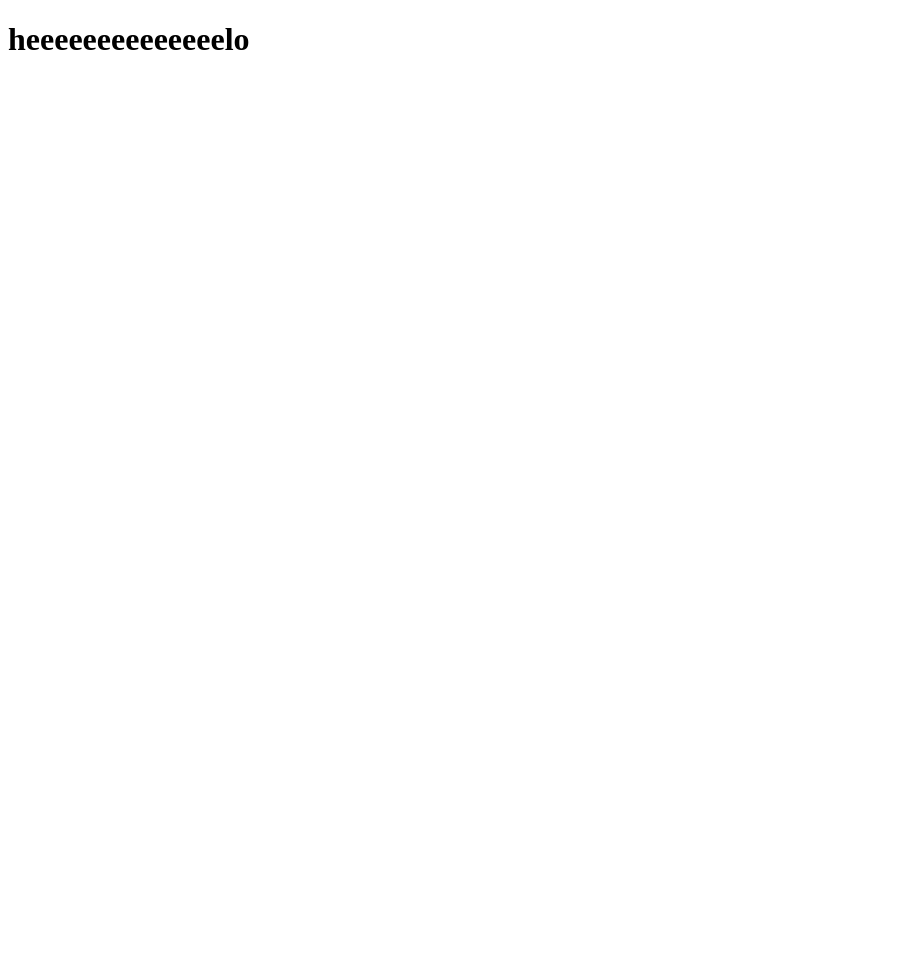
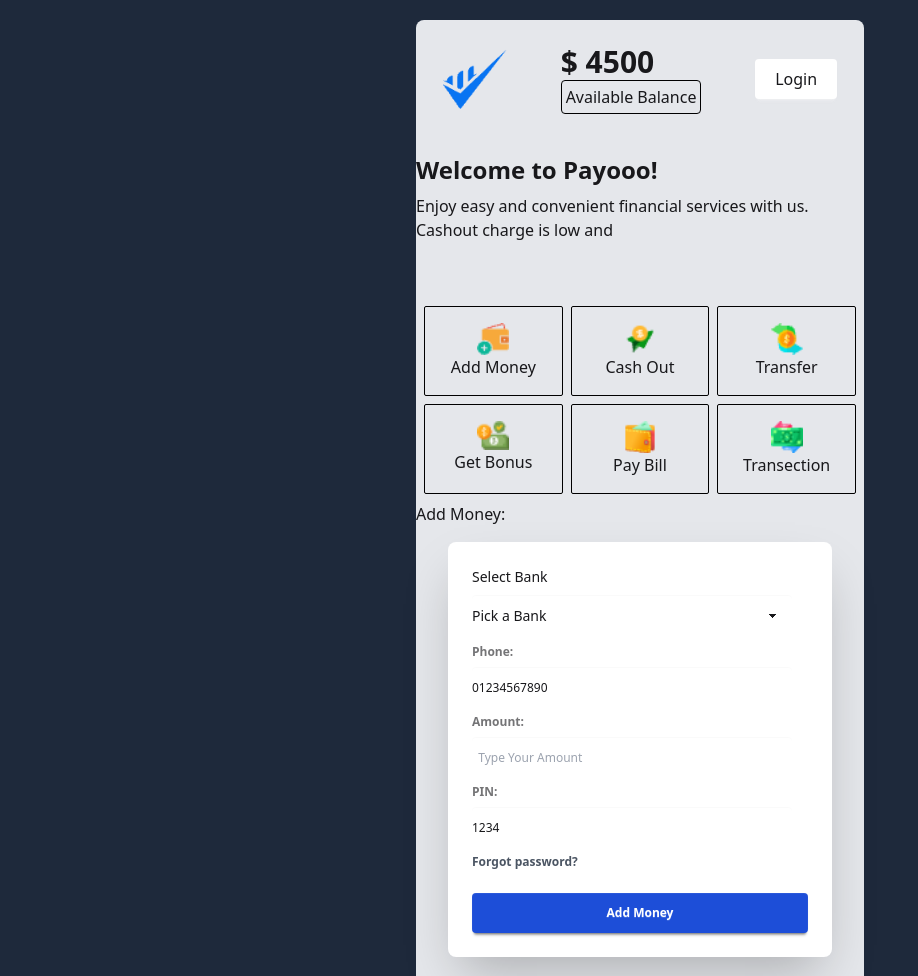
Before and after one commit to sohrab015/payoo-mfs, a plain HTML site: page main.html in a window 1280 px wide. Shown: the top 976 px of the page, without its empty margins (0-918 px from the left). Before the commit the page ends 800 px from the top, so only its background shows below. Drawn offline with nearby package versions, Linux system fonts and the light colour scheme.

Commit message:
add mony section

```diff
--- a/main.html
+++ b/main.html
@@ -1,11 +1,131 @@
 <!DOCTYPE html>
 <html lang="en">
+
 <head>
     <meta charset="UTF-8">
     <meta name="viewport" content="width=device-width, initial-scale=1.0">
+
     <title>Payoo Account</title>
+
+    <link href="https://cdn.jsdelivr.net/npm/daisyui@5" rel="stylesheet" type="text/css" />
+    <script src="https://cdn.jsdelivr.net/npm/@tailwindcss/browser@4"></script>
+
+    <script src="https://cdn.tailwindcss.com"></script>
 </head>
-<body>
-    <h1>heeeeeeeeeeeeeelo</h1>
+
+<body class="bg-slate-800 pt-5">
+    <section class="max-w-md min-h-screen mx-auto py-6 bg-gray-200 rounded-lg">
+        <header>
+
+            <!-- main nav section -->
+            <nav class="flex justify-around items-center">
+                <img class="w-16" src="assets/Group.png" alt="">
+                <div>
+                    <h1 class="text-3xl font-bold">$ <span id="main-balance">4500</span></h1>
+                    <p class="border border-black rounded p-1">Available Balance</p>
+                </div>
+                <button class="btn bg-white p-5">Login</button>
+            </nav>
+
+            <!-- card section -->
+            <section class="mt-10">
+
+                <!-- card descriptions -->
+                <h1 class="text-2xl font-bold mb-2">Welcome to Payooo!</h1>
+                <p>Enjoy easy and convenient financial services with us. Cashout charge is low and </p>
+
+                <!-- card section -->
+                <div class="cards grid grid-cols-3 gap-2 mt-14 p-2">
+
+                    <!-- add money -->
+                    <div class="cursor-pointer box border border-black p-4 text-center rounded-sm ">
+                        <img class="w-8 mx-auto " src="assets/wallet1.png" alt="">
+                        <h3>Add Money</h3>
+                    </div>
+
+                    <!-- cash out -->
+                    <div class="cursor-pointer box border border-black p-4 text-center rounded-sm ">
+                        <img class="w-8 mx-auto " src="assets/send1.png" alt="">
+                        <h3>Cash Out</h3>
+                    </div>
+
+                    <!-- Transfer money -->
+                    <div class="cursor-pointer box border border-black p-4 text-center rounded-sm ">
+                        <img class="w-8 mx-auto " src="assets/money1.png" alt="">
+                        <h3>Transfer</h3>
+                    </div>
+
+                    <!--Get Bonus  -->
+                    <div class="cursor-pointer box border border-black p-4 text-center rounded-sm ">
+                        <img class="w-8 mx-auto " src="assets/bonus1.png" alt="">
+                        <h3>Get Bonus</h3>
+                    </div>
+
+                    <!-- Pay Bill -->
+                    <div class="cursor-pointer box border border-black p-4 text-center rounded-sm ">
+                        <img class="w-8 mx-auto " src="assets/purse1.png" alt="">
+                        <h3>Pay Bill</h3>
+                    </div>
+
+                    <!-- Transection -->
+                    <div class="cursor-pointer box border border-black p-4 text-center rounded-sm ">
+                        <img class="w-8 mx-auto " src="assets/transaction1.png" alt="">
+                        <h3>Transection</h3>
+                    </div>
+
+                </div>
+
+                <!-- add money section -->
+                <section>
+                    <h2>Add Money:</h2>
+
+                    <!-- add money form -->
+                    <div class="">
+                        <div class="hero-content flex-col lg:flex-row-reverse">
+
+                            <div class="card bg-base-100 w-full max-w-sm shrink-0 shadow-2xl">
+                                <div class="card-body">
+                                    <legend>Select Bank</legend>
+                                    <select class="select">
+                                        <option disabled selected>Pick a Bank</option>
+                                        <option value="Bkash">Bkash</option>
+                                        <option value="Nagad">Nagad</option>
+                                        <option value="Rocket">Rocket</option>
+                                    </select>
+
+                                    <fieldset class="fieldset">
+                                        <label class="label font-bold">Phone:</label>
+                                        <input value="01234567890" id="ack-number" type="number" class="input" required placeholder="  Account Number (11 Digit)" />
+
+                                        <label class="label font-bold">Amount:</label>
+                                        <input id="amount" type="number" class="input" required placeholder="  Type Your Amount" />
+
+                                        <label class="label font-bold">PIN:</label>
+                                        <input value="1234" id="pin" type="text" class="input" required placeholder="  PIN" />
+
+                                        <div><a class="link link-hover font-bold text-gray-600">Forgot password?</a>
+                                        </div>
+
+                                        <button id="add-money" class="btn btn-neutral mt-4 text-gray-600 font-bold bg-blue-700 text-white">Add Money</button>
+                                    </fieldset>
+                                </div>
+                            </div>
+                        </div>
+                    </div>
+
+                </section>
+
+            </section>
+
+        </header>
+
+    </section>
+
+
+
+
+
+    <script src="script/addMoney.js"></script>
 </body>
+
 </html>
--- /dev/null
+++ b/script/addMoney.js
@@ -0,0 +1,29 @@
+document.getElementById("add-money").addEventListener("click", function(event){
+    event.preventDefault();
+
+    const amount = document.getElementById("amount").value;
+    // console.log(typeof amount);
+    const convertedAmount = parseFloat(amount);
+    // console.log(typeof convertedAmount);
+
+    const pin = document.getElementById("pin").value;
+    // console.log(pin);
+    // console.log(typeof pin);
+    const convertedPin = parseInt(pin);
+    // console.log(typeof convertedPin);
+
+    const mainBalance = document.getElementById("main-balance").innerText;
+    // console.log(typeof mainBalance);
+    const convertedMainBalance = parseFloat(mainBalance);
+    // console.log(typeof convertedMainBalance);
+
+
+    if(convertedPin === 1234){
+        const sum = convertedMainBalance + convertedAmount;
+        document.getElementById("main-balance").innerText = sum;
+        alert("Amout Added");
+    }
+    else{
+        alert("Your PIN is Wrong, Please give the correct PIN");
+    }
+})
```
Also changed, not shown: index.html (+4 -4 lines).
